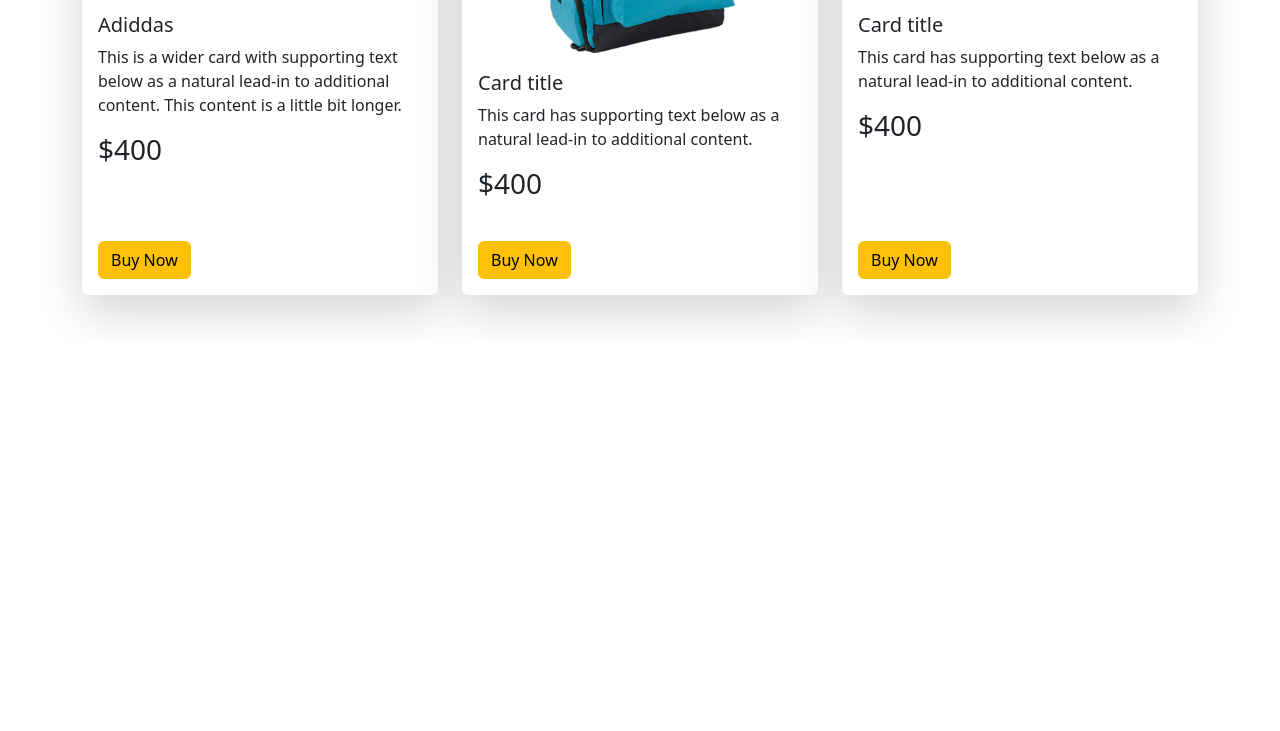
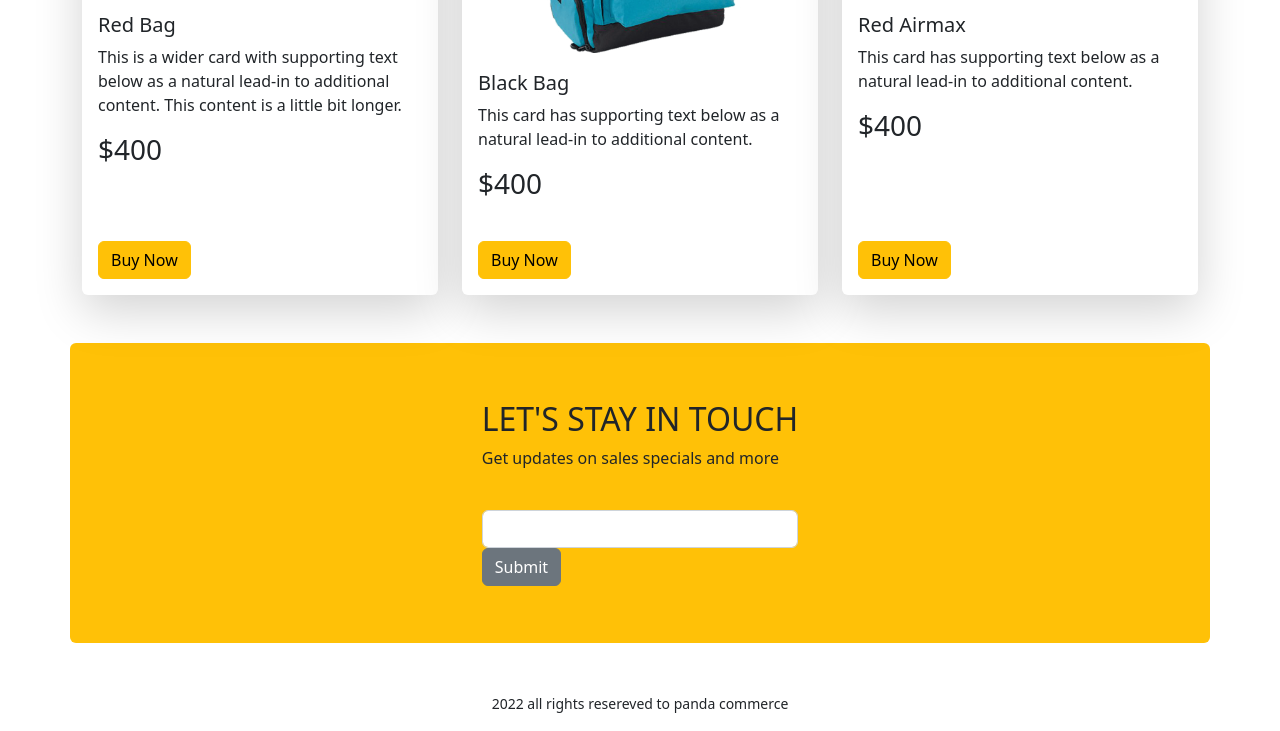
Before and after one commit to EzioXiyad/panda-bootstrap, a plain HTML site: page index.html in a window 1280 px wide. Shown: the part 1817-2548 px from the top of the page. Before the commit the page ends 2160 px from the top, so only its background shows below. Drawn offline with nearby package versions, Linux system fonts and the light colour scheme.

Commit message:
subscribe section and footer added

```diff
--- a/index.html
+++ b/index.html
@@ -197,7 +197,7 @@
                         <div class="card h-100 shadow-lg border border-0">
                             <img src="images/bags/bag-1.png" class="card-img-top" alt="...">
                             <div class="card-body">
-                                <h5 class="card-title">Adiddas</h5>
+                                <h5 class="card-title">Red Bag</h5>
                                 <p class="card-text">This is a wider card with supporting text below as a natural
                                     lead-in to additional content. This content is a little bit longer.</p>
                                 <h3>$400</h3>
@@ -211,7 +211,7 @@
                         <div class="card h-100 shadow-lg border border-0">
                             <img src="images/bags/bag-2.png" class="card-img-top" alt="...">
                             <div class="card-body">
-                                <h5 class="card-title">Card title</h5>
+                                <h5 class="card-title">Black Bag</h5>
                                 <p class="card-text">This card has supporting text below as a natural lead-in to
                                     additional content.</p>
                                 <h3>$400</h3>
@@ -225,11 +225,12 @@
                         <div class="card h-100 shadow-lg border border-0">
                             <img src="images/bags/bag-3.png" class="card-img-top" alt="...">
                             <div class="card-body">
-                                <h5 class="card-title">Card title</h5>
+                                <h5 class="card-title">Red Airmax</h5>
                                 <p class="card-text">This card has supporting text below as a natural lead-in to
                                     additional content.</p>
                                 <h3>$400</h3>
                             </div>
+
                             <div class="m-3">
                                 <div class="btn btn-warning">Buy Now</div>
                             </div>
@@ -239,7 +240,27 @@
             </div>
         </section>
         <!-- backpack end -->
+        <!-- subscribe section start -->
+        <section style="height:300px"
+            class="container d-flex justify-content-center align-items-center bg-warning rounded ">
+            <div>
+                <h2>LET'S STAY IN TOUCH</h2>
+                <p>Get updates on sales specials and more</p>
+                <form>
+                    <div class="mb-0">
+                        <label for="exampleInputEmail1" class="form-label"></label>
+                        <input type="email" class="form-control" id="exampleInputEmail1" aria-describedby="emailHelp">
+                    </div>
+                    <button type="submit" class="btn btn-secondary">Submit</button>
+                </form>
+            </div>
+        </section>
+        <!-- subscribe section end -->
     </main>
+    <footer class="mt-5 text-center">
+        <p><small>2022 all rights resereved to panda commerce</small></p>
+    </footer>
+
     <script src="https://cdn.jsdelivr.net/npm/bootstrap@5.2.0/dist/js/bootstrap.bundle.min.js"></script>
 </body>
 
```
